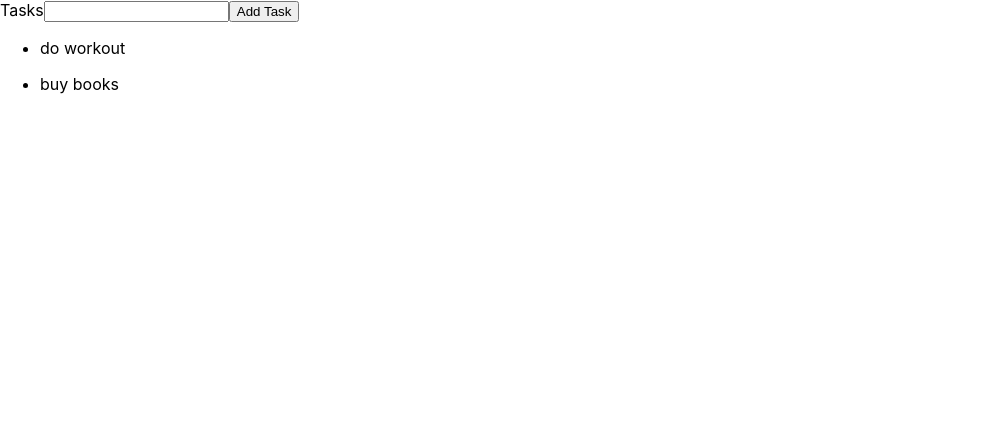
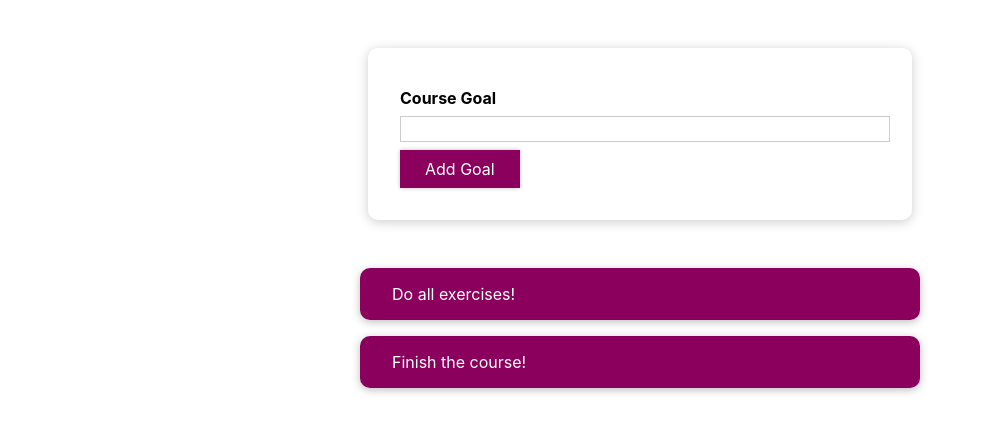
Before and after one commit to praful45/Project, a React (Create React App) app in the folder mini-project/: page / in a window 1280 px wide. Shown: the top 432 px of the page, without its empty margins (0-983 px from the left). Built offline with nearby package versions, Linux system fonts and the light colour scheme.

Commit message:
modle 5 initial setup

```diff
--- /dev/null
+++ b/mini-project/src/Task/Button/Button.css
@@ -0,0 +1,20 @@
+.button {
+    font: inherit;
+    padding: 0.5rem 1.5rem;
+    border: 1px solid #8b005d;
+    color: white;
+    background: #8b005d;
+    box-shadow: 0 0 4px rgba(0, 0, 0, 0.26);
+    cursor: pointer;
+  }
+
+  .button:focus {
+    outline: none;
+  }
+
+  .button:hover,
+  .button:active {
+    background: #ac0e77;
+    border-color: #ac0e77;
+    box-shadow: 0 0 8px rgba(0, 0, 0, 0.26);
+  }
--- /dev/null
+++ b/mini-project/src/Task/Button/Button.js
@@ -0,0 +1,13 @@
+import React from 'react';
+
+import './Button.css';
+
+const Button = props => {
+    return (
+        <button type={props.type} className="button" onClick={props.onClick}>
+            {props.children}
+        </button>
+    );
+};
+
+export default Button;
--- a/mini-project/src/Task/Task.css
+++ b/mini-project/src/Task/Task.css
@@ -0,0 +1,14 @@
+#goals {
+    width: 35rem;
+    max-width: 90%;
+    margin: 3rem auto;
+  }
+
+  #goal-form {
+    width: 30rem;
+    max-width: 90%;
+    margin: 3rem auto;
+    padding: 2rem;
+    box-shadow: 0 2px 12px rgba(0, 0, 0, 0.2);
+    border-radius: 10px;
+  }
--- a/mini-project/src/Task/Task.js
+++ b/mini-project/src/Task/Task.js
@@ -1,34 +1,93 @@
-import React, { useState } from 'react'
-import TaskInput from './TaskInput'
-import TaskList from './TaskList'
+import React, { useState } from 'react';
 
-function Task() {
+import TaskList from './TaskList';
+import TaskInput from './TaskInput';
+import './Task.css';
 
-    let mesg = ''
+const Task = () => {
+    const [courseGoals, setCourseGoals] = useState([
+        { text: 'Do all exercises!', id: 'g1' },
+        { text: 'Finish the course!', id: 'g2' }
+    ]);
 
-    const [listTask, setListTask] = useState([
-        { task: "do workout", id: "t1" },
-        { task: "buy books", id: "t2" }
-    ])
+    const addGoalHandler = enteredText => {
+        setCourseGoals(prevGoals => {
+            const updatedGoals = [...prevGoals];
+            updatedGoals.unshift({ text: enteredText, id: Math.random().toString() });
+            return updatedGoals;
+        });
+    };
 
-    if (listTask.length === 0) {
-        mesg = <p>NO tasks availabel. try adding</p>
-    }
-    else {
-        mesg = <TaskList tasks={listTask} />
+    const deleteItemHandler = goalId => {
+        setCourseGoals(prevGoals => {
+            const updatedGoals = prevGoals.filter(goal => goal.id !== goalId);
+            return updatedGoals;
+        });
+    };
+
+    let content = (
+        <p style={{ textAlign: 'center' }}>No goals found. Maybe add one?</p>
+    );
+
+    if (courseGoals.length > 0) {
+        content = (
+            <TaskList items={courseGoals} onDeleteItem={deleteItemHandler} />
+        );
     }
 
-    function onAddValue(task) {
-        setListTask(tsk => {
-            const id = Math.floor(Math.random() * 100)
-            return [...tsk, { task, id: id }]
-        })
-    }
-
-    return <div>
-        <TaskInput onAddValue={onAddValue} />
-        {mesg}
-    </div>
-}
+    return (
+        <div>
+            <section id="goal-form">
+                <TaskInput onAddGoal={addGoalHandler} />
+            </section>
+            <section id="goals">
+                {content}
+                {/* {courseGoals.length > 0 && (
+          <CourseGoalList
+            items={courseGoals}
+            onDeleteItem={deleteItemHandler}
+          />
+        ) // <p style={{ textAlign: 'center' }}>No goals found. Maybe add one?</p>
+        } */}
+            </section>
+        </div>
+    );
+};
 
 export default Task;
+
+
+// import React, { useState } from 'react'
+// import TaskInput from './TaskInput'
+// import TaskList from './TaskList'
+
+// function Task() {
+
+//     let mesg = ''
+
+//     const [listTask, setListTask] = useState([
+//         { task: "do workout", id: "t1" },
+//         { task: "buy books", id: "t2" }
+//     ])
+
+//     if (listTask.length === 0) {
+//         mesg = <p>NO tasks availabel. try adding</p>
+//     }
+//     else {
+//         mesg = <TaskList tasks={listTask} />
+//     }
+
+//     function onAddValue(task) {
+//         setListTask(tsk => {
+//             const id = Math.floor(Math.random() * 100)
+//             return [...tsk, { task, id: id }]
+//         })
+//     }
+
+//     return <div>
+//         <TaskInput onAddValue={onAddValue} />
+//         {mesg}
+//     </div>
+// }
+
+// export default Task;
--- a/mini-project/src/Task/TaskInput.css
+++ b/mini-project/src/Task/TaskInput.css
@@ -0,0 +1,24 @@
+.form-control {
+    margin: 0.5rem 0;
+  }
+
+  .form-control label {
+    font-weight: bold;
+    display: block;
+    margin-bottom: 0.5rem;
+  }
+
+  .form-control input {
+    display: block;
+    width: 100%;
+    border: 1px solid #ccc;
+    font: inherit;
+    line-height: 1.5rem;
+    padding: 0 0.25rem;
+  }
+
+  .form-control input:focus {
+    outline: none;
+    background: #fad0ec;
+    border-color: #8b005d;
+  }
--- a/mini-project/src/Task/TaskInput.js
+++ b/mini-project/src/Task/TaskInput.js
@@ -1,26 +1,57 @@
-import React, { useState } from 'react'
+import React, { useState } from 'react';
 
-function TaskInput(props) {
-    const [enteredValue, setEnteredValue] = useState('')
+import Button from './Button/Button';
+import './TaskInput.css';
 
-    function changeHandler(e) {
-        setEnteredValue(e.target.value)
-    }
+const TaskInput = props => {
+    const [enteredValue, setEnteredValue] = useState('');
 
-    const submitHandler = (e) => {
-        e.preventDefault();
-        props.onAddValue(enteredValue)
-    }
+    const goalInputChangeHandler = event => {
+        setEnteredValue(event.target.value);
+    };
+
+    const formSubmitHandler = event => {
+        event.preventDefault();
+        props.onAddGoal(enteredValue);
+    };
 
     return (
-        <form onSubmit={submitHandler}>
-            <label>Tasks</label>
-            <input type="text" onChange={changeHandler} value={enteredValue} />
-            <button type='submit' >Add Task</button>
+        <form onSubmit={formSubmitHandler}>
+            <div className="form-control">
+                <label>Course Goal</label>
+                <input type="text" onChange={goalInputChangeHandler} />
+            </div>
+            <Button type="submit">Add Goal</Button>
+        </form>
+    );
+};
 
-        </form>
-    )
+export default TaskInput;
 
-}
 
-export default TaskInput
+// import React, { useState } from 'react'
+
+// function TaskInput(props) {
+//     const [enteredValue, setEnteredValue] = useState('')
+
+//     function changeHandler(e) {
+//         setEnteredValue(e.target.value)
+//     }
+
+//     const submitHandler = (e) => {
+//         e.preventDefault();
+//         props.onAddValue(enteredValue)
+//     }
+
+//     return (
+//         <form onSubmit={submitHandler}>
+//             <label>Tasks</label>
+//             <input type="text" onChange={changeHandler} value={enteredValue} />
+//             <button type='submit' >Add Task</button>
+
+//         </form>
+//     )
+
+// }
+
+// export default TaskInput
--- a/mini-project/src/Task/TaskItem.css
+++ b/mini-project/src/Task/TaskItem.css
@@ -0,0 +1,9 @@
+.goal-item {
+    margin: 1rem 0;
+    background: #8b005d;
+    box-shadow: 0 2px 8px rgba(0, 0, 0, 0.26);
+    color: white;
+    padding: 1rem 2rem;
+    border-radius: 10px;
+    cursor: pointer;
+  }
--- a/mini-project/src/Task/TaskItem.js
+++ b/mini-project/src/Task/TaskItem.js
@@ -0,0 +1,20 @@
+import React from 'react';
+
+import './TaskItem.css';
+
+const TaskItem = props => {
+    // const [deleteText, setDeleteText] = useState('');
+
+    const deleteHandler = () => {
+        // setDeleteText('(Deleted!)');
+        props.onDelete(props.id);
+    };
+
+    return (
+        <li className="goal-item" onClick={deleteHandler}>
+            {props.children}
+        </li>
+    );
+};
+
+export default TaskItem;
--- a/mini-project/src/Task/TaskList.css
+++ b/mini-project/src/Task/TaskList.css
@@ -0,0 +1,5 @@
+.goal-list {
+    list-style: none;
+    margin: 0;
+    padding: 0;
+  }
--- a/mini-project/src/Task/TaskList.js
+++ b/mini-project/src/Task/TaskList.js
@@ -1,13 +1,36 @@
-import React from 'react'
+import React from 'react';
 
-function TaskList(props) {
+import TaskItem from './TaskItem';
+import './TaskList.css';
+
+const TaskList = props => {
     return (
-        props.tasks.map(item => {
-            return (<ul>
-                <li >{item.task}</li>
-            </ul>)
-        })
-    )
-}
+        <ul className="goal-list">
+            {props.items.map(goal => (
+                <TaskItem
+                    key={goal.id}
+                    id={goal.id}
+                    onDelete={props.onDeleteItem}
+                >
+                    {goal.text}
+                </TaskItem>
+            ))}
+        </ul>
+    );
+};
 
 export default TaskList;
+
+// import React from 'react'
+
+// function TaskList(props) {
+//     return (
+//         props.tasks.map(item => {
+//             return (<ul>
+//                 <li >{item.task}</li>
+//             </ul>)
+//         })
+//     )
+// }
+
+// export default TaskList;
```
